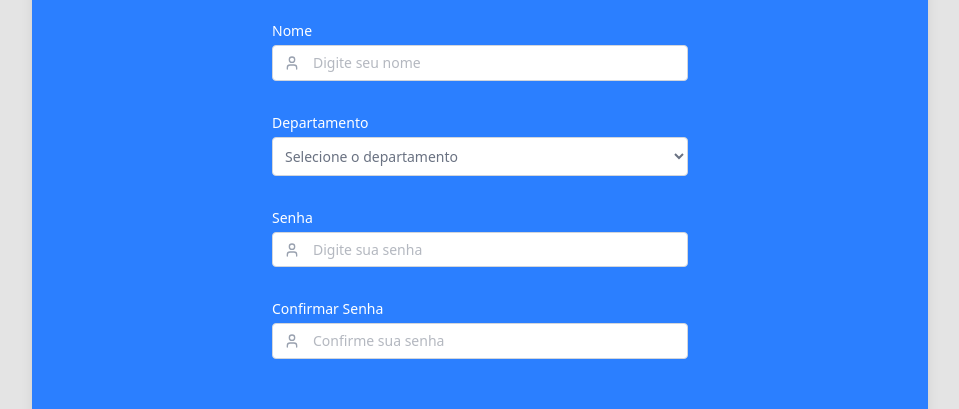
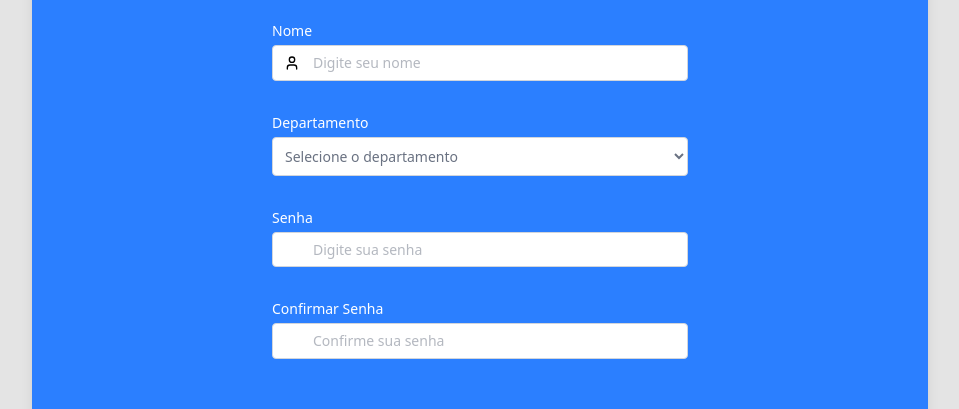
Before and after one commit to andreodev/techHelp-web, a React (Vite) app: page / in a window 1280 px wide. Shown: the part 196-605 px from the top of the page, without its empty margins (160-1119 px from the left). Built offline with nearby package versions, Linux system fonts and the light colour scheme.

Commit message:
✨ new props for creating dynamic forms

```diff
--- a/src/components/Container.tsx
+++ b/src/components/Container.tsx
@@ -1,8 +1,7 @@
-// components/Container.tsx
 export default function Container({ children }: { children: React.ReactNode }) {
   return (
     <div className="min-h-screen flex items-center justify-center  px-4">
-      <div className="w-full max-w-4xl p-10 bg-blue-500 rounded-xl shadow-lg flex flex-col items-center">
+      <div className="w-full max-w-4xl p-10 bg-blue-500 rounded-3xl shadow-lg flex flex-col items-center">
         {children}
       </div>
     </div>
--- a/src/components/InputField.tsx
+++ b/src/components/InputField.tsx
@@ -1,27 +1,33 @@
 import { useFormContext } from "react-hook-form";
-import { User } from "lucide-react";
+import { type LucideIcon } from "lucide-react";
 
 interface InputFieldProps {
   name: string;
   label: string;
   type?: string;
   placeholder?: string;
+  icon?: LucideIcon;
+  colorIcon?: string
 }
 
-export default function InputField({ name, label, type = "text", placeholder }: InputFieldProps) {
+export default function InputField({ name, label, type = "text", placeholder, icon, colorIcon }: InputFieldProps) {
   const {
     register,
     formState: { errors }
   } = useFormContext();
+
+  const Icon = icon;
 
   return (
     <div className="flex flex-col gap-1 mb-8">
       <label htmlFor={name} className="font-medium text-sm text-white">{label}</label>
 
       <div className="relative">
-        <span className="absolute left-3 top-1/2 transform -translate-y-1/2 text-gray-400">
-          <User size={16} />
-        </span>
+        {Icon && (
+          <span className="absolute left-3 top-1/2 transform -translate-y-1/2 text-gray-400">
+            <Icon size={16} color={colorIcon} />
+          </span>
+        )}
 
         <input
           id={name}
--- a/src/form/FormRegister.tsx
+++ b/src/form/FormRegister.tsx
@@ -5,6 +5,7 @@ import InputField from "../components/InputField";
 import FormWrapper from "../components/FormWrapper";
 import SelectField from "../components/SelectFIeld";
 import Button from "../components/button";
+import { User } from "lucide-react";
 
 const formSchema = z.object({
   name: z.string().min(1, "O nome é obrigatório"),
@@ -33,7 +34,7 @@ export default function FormRegister() {
 
   return (
     <FormWrapper methods={methods} onSubmit={onSubmit}>
-      <InputField name="name" label="Nome" placeholder="Digite seu nome" />
+      <InputField name="name" label="Nome" placeholder="Digite seu nome" icon={User} colorIcon="black"/>
       <SelectField
         name="departamento"
         label="Departamento"
```
